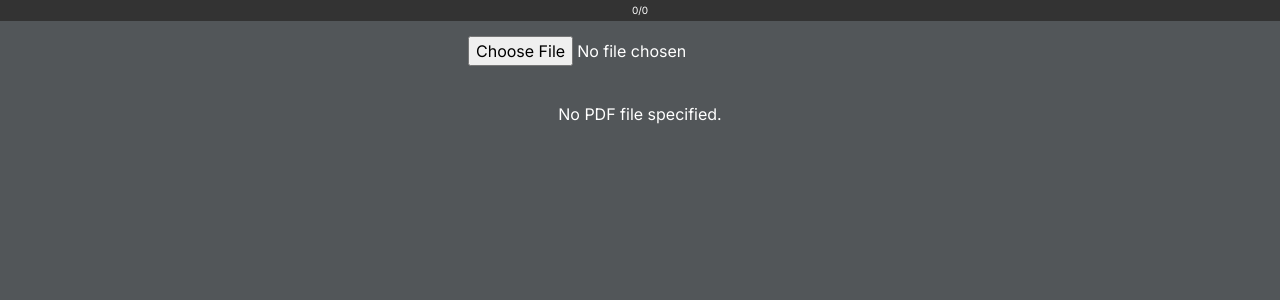
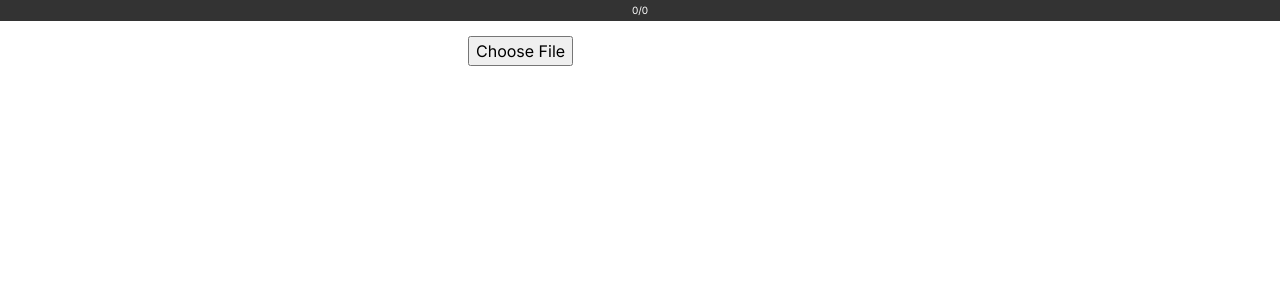
Before and after one commit to tallpizza/pdf_viewer, a Next.js app: page / in a window 1280 px wide. Shown: the top 300 px of the page. Built offline with nearby package versions, Linux system fonts and the light colour scheme.

Commit message:
add shadcn

```diff
--- a/app/globals.css
+++ b/app/globals.css
@@ -5,64 +5,64 @@
   @layer base {
     :root {
       --background: 0 0% 100%;
-    --foreground: 222.2 84% 4.9%;
+      --foreground: 224 71.4% 4.1%;
 
       --card: 0 0% 100%;
-    --card-foreground: 222.2 84% 4.9%;
+      --card-foreground: 224 71.4% 4.1%;
 
       --popover: 0 0% 100%;
-    --popover-foreground: 222.2 84% 4.9%;
+      --popover-foreground: 224 71.4% 4.1%;
 
-    --primary: 222.2 47.4% 11.2%;
-    --primary-foreground: 210 40% 98%;
+      --primary: 220.9 39.3% 11%;
+      --primary-foreground: 210 20% 98%;
 
-    --secondary: 210 40% 96.1%;
-    --secondary-foreground: 222.2 47.4% 11.2%;
+      --secondary: 220 14.3% 95.9%;
+      --secondary-foreground: 220.9 39.3% 11%;
 
-    --muted: 210 40% 96.1%;
-    --muted-foreground: 215.4 16.3% 46.9%;
+      --muted: 220 14.3% 95.9%;
+      --muted-foreground: 220 8.9% 46.1%;
 
-    --accent: 210 40% 96.1%;
-    --accent-foreground: 222.2 47.4% 11.2%;
+      --accent: 220 14.3% 95.9%;
+      --accent-foreground: 220.9 39.3% 11%;
 
       --destructive: 0 84.2% 60.2%;
-    --destructive-foreground: 210 40% 98%;
+      --destructive-foreground: 210 20% 98%;
 
-    --border: 214.3 31.8% 91.4%;
-    --input: 214.3 31.8% 91.4%;
-    --ring: 222.2 84% 4.9%;
+      --border: 220 13% 91%;
+      --input: 220 13% 91%;
+      --ring: 224 71.4% 4.1%;
 
       --radius: 0.5rem;
     }
 
     .dark {
-    --background: 222.2 84% 4.9%;
-    --foreground: 210 40% 98%;
+      --background: 224 71.4% 4.1%;
+      --foreground: 210 20% 98%;
 
-    --card: 222.2 84% 4.9%;
-    --card-foreground: 210 40% 98%;
+      --card: 224 71.4% 4.1%;
+      --card-foreground: 210 20% 98%;
 
-    --popover: 222.2 84% 4.9%;
-    --popover-foreground: 210 40% 98%;
+      --popover: 224 71.4% 4.1%;
+      --popover-foreground: 210 20% 98%;
 
-    --primary: 210 40% 98%;
-    --primary-foreground: 222.2 47.4% 11.2%;
+      --primary: 210 20% 98%;
+      --primary-foreground: 220.9 39.3% 11%;
 
-    --secondary: 217.2 32.6% 17.5%;
-    --secondary-foreground: 210 40% 98%;
+      --secondary: 215 27.9% 16.9%;
+      --secondary-foreground: 210 20% 98%;
 
-    --muted: 217.2 32.6% 17.5%;
-    --muted-foreground: 215 20.2% 65.1%;
+      --muted: 215 27.9% 16.9%;
+      --muted-foreground: 217.9 10.6% 64.9%;
 
-    --accent: 217.2 32.6% 17.5%;
-    --accent-foreground: 210 40% 98%;
+      --accent: 215 27.9% 16.9%;
+      --accent-foreground: 210 20% 98%;
 
       --destructive: 0 62.8% 30.6%;
-    --destructive-foreground: 210 40% 98%;
+      --destructive-foreground: 210 20% 98%;
 
-    --border: 217.2 32.6% 17.5%;
-    --input: 217.2 32.6% 17.5%;
-    --ring: 212.7 26.8% 83.9%;
+      --border: 215 27.9% 16.9%;
+      --input: 215 27.9% 16.9%;
+      --ring: 216 12.2% 83.9%;
     }
   }
 
--- a/app/layout.tsx
+++ b/app/layout.tsx
@@ -1,9 +1,13 @@
 import type { Metadata } from "next";
-import { Inter } from "next/font/google";
+import { Inter as FontSans } from "next/font/google";
 import { Analytics } from "@vercel/analytics/react";
 import "./globals.css";
+import { cn } from "@/lib/utils";
 
-const inter = Inter({ subsets: ["latin"] });
+const fontSans = FontSans({
+  subsets: ["latin"],
+  variable: "--font-sans",
+});
 
 export const metadata: Metadata = {
   title: "Pdf Viewer",
@@ -18,7 +22,14 @@
   return (
     <html lang="en">
       <Analytics />
-      <body className={inter.className}>{children}</body>
+      <body
+        className={cn(
+          "min-h-screen bg-background font-sans antialiased",
+          fontSans.variable
+        )}
+      >
+        {children}
+      </body>
     </html>
   );
 }
--- /dev/null
+++ b/components/ui/button.tsx
@@ -0,0 +1,56 @@
+import * as React from "react"
+import { Slot } from "@radix-ui/react-slot"
+import { cva, type VariantProps } from "class-variance-authority"
+
+import { cn } from "@/lib/utils"
+
+const buttonVariants = cva(
+  "inline-flex items-center justify-center whitespace-nowrap rounded-md text-sm font-medium ring-offset-background transition-colors focus-visible:outline-none focus-visible:ring-2 focus-visible:ring-ring focus-visible:ring-offset-2 disabled:pointer-events-none disabled:opacity-50",
+  {
+    variants: {
+      variant: {
+        default: "bg-primary text-primary-foreground hover:bg-primary/90",
+        destructive:
+          "bg-destructive text-destructive-foreground hover:bg-destructive/90",
+        outline:
+          "border border-input bg-background hover:bg-accent hover:text-accent-foreground",
+        secondary:
+          "bg-secondary text-secondary-foreground hover:bg-secondary/80",
+        ghost: "hover:bg-accent hover:text-accent-foreground",
+        link: "text-primary underline-offset-4 hover:underline",
+      },
+      size: {
+        default: "h-10 px-4 py-2",
+        sm: "h-9 rounded-md px-3",
+        lg: "h-11 rounded-md px-8",
+        icon: "h-10 w-10",
+      },
+    },
+    defaultVariants: {
+      variant: "default",
+      size: "default",
+    },
+  }
+)
+
+export interface ButtonProps
+  extends React.ButtonHTMLAttributes<HTMLButtonElement>,
+    VariantProps<typeof buttonVariants> {
+  asChild?: boolean
+}
+
+const Button = React.forwardRef<HTMLButtonElement, ButtonProps>(
+  ({ className, variant, size, asChild = false, ...props }, ref) => {
+    const Comp = asChild ? Slot : "button"
+    return (
+      <Comp
+        className={cn(buttonVariants({ variant, size, className }))}
+        ref={ref}
+        {...props}
+      />
+    )
+  }
+)
+Button.displayName = "Button"
+
+export { Button, buttonVariants }
--- a/tailwind.config.ts
+++ b/tailwind.config.ts
@@ -1,4 +1,5 @@
 import type { Config } from "tailwindcss";
+import { fontFamily } from "tailwindcss/defaultTheme";
 
 const config = {
   darkMode: ["class"],
@@ -18,6 +19,9 @@
       },
     },
     extend: {
+      fontFamily: {
+        sans: ["var(--font-sans)", ...fontFamily.sans],
+      },
       colors: {
         border: "hsl(var(--border))",
         input: "hsl(var(--input))",
```
Also changed, not shown: package.json (+4 -3 lines), components.json, 1 other file (tests, documents, lock files or other folders). Lines whose indentation alone changed are shown as unchanged.
